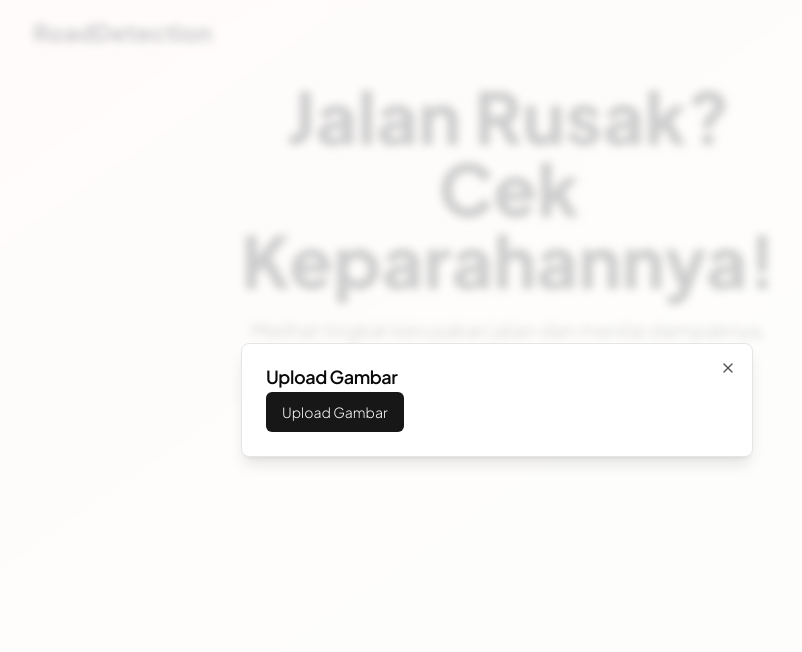
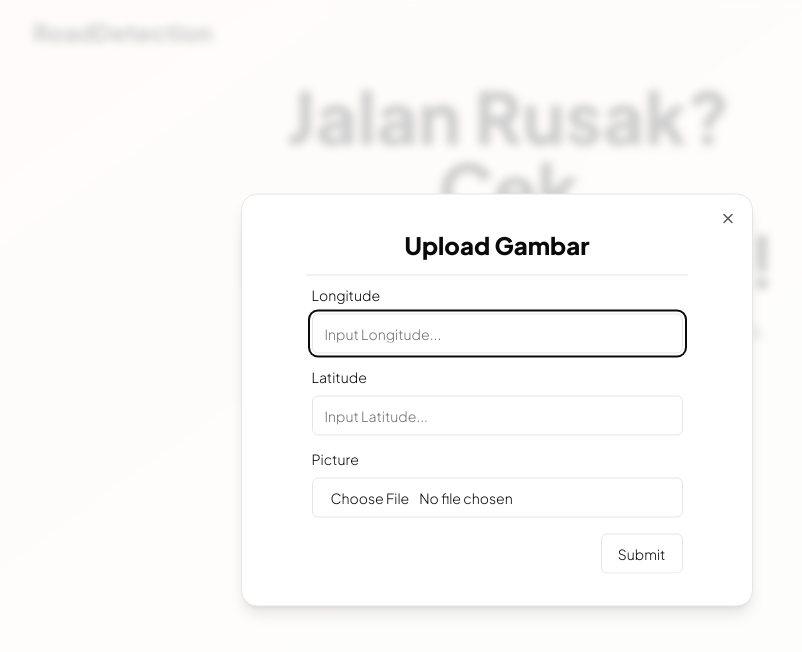
Before and after one commit to faharAhnaf/damaged-roads, a Next.js app: page / in a window 1280 px wide. Both pictures are taken after a click on the button "Upload Gambar ✨". Shown: the top 652 px of the page, without its empty margins (143-945 px from the left). Built offline with nearby package versions, Linux system fonts and the light colour scheme.

Commit message:
feat: add upload dialog

```diff
--- /dev/null
+++ b/components/FormDialog/index.tsx
@@ -0,0 +1,96 @@
+import { SubmitHandler, useForm } from "react-hook-form";
+import { Button } from "../ui/button";
+import { Input } from "../ui/input";
+import { Label } from "../ui/label";
+import { z } from "zod";
+import { zodResolver } from "@hookform/resolvers/zod";
+import ErrorMessage from "../core/messages/ErrorMessage";
+
+const schema = z.object({
+  longitude: z.number().min(-180).max(180),
+  latitude: z.number().min(-90).max(90),
+  pictureName: z.string().nonempty("File name is required"),
+});
+
+type FormData = z.infer<typeof schema>;
+
+export default function FormDialog() {
+  const {
+    register,
+    handleSubmit,
+    setValue,
+    formState: { errors },
+  } = useForm<FormData>({
+    resolver: zodResolver(schema),
+  });
+
+  const onSubmit: SubmitHandler<FormData> = (data) => {
+    console.log(data);
+  };
+
+  return (
+    <form onSubmit={handleSubmit(onSubmit)}>
+      <ul className="grid gap-4">
+        <li>
+          <div className="grid w-full max-w-sm items-center gap-3">
+            <Label htmlFor="longitude">Longitude</Label>
+            <Input
+              type="text"
+              id="longitude"
+              placeholder="Input Longitude..."
+              {...register("longitude", { valueAsNumber: true })}
+              onChange={(e) => {
+                e.target.value = e.target.value.replace(",", ".");
+              }}
+            />
+            {errors.longitude && (
+              <ErrorMessage message={errors.longitude.message} />
+            )}
+          </div>
+        </li>
+        <li>
+          <div className="grid w-full max-w-sm items-center gap-3">
+            <Label htmlFor="latitude">Latitude</Label>
+            <Input
+              type="text"
+              id="latitude"
+              placeholder="Input Latitude..."
+              {...register("latitude", { valueAsNumber: true })}
+              onChange={(e) => {
+                e.target.value = e.target.value.replace(",", ".");
+              }}
+            />
+            {errors.latitude && (
+              <ErrorMessage message={errors.latitude.message} />
+            )}
+          </div>
+        </li>
+        <li>
+          <div className="grid w-full max-w-sm items-center gap-3">
+            <Label htmlFor="picture">Picture</Label>
+            <Input
+              id="picture"
+              type="file"
+              onChange={(e: React.ChangeEvent<HTMLInputElement>) => {
+                const file = e.target.files?.[0];
+                if (file) {
+                  setValue("pictureName", file.name);
+                } else {
+                  setValue("pictureName", "");
+                }
+              }}
+            />
+            {errors.pictureName && (
+              <ErrorMessage message={errors.pictureName.message} />
+            )}
+          </div>
+        </li>
+        <li className="flex w-full justify-end">
+          <Button variant={"outline"} type="submit">
+            Submit
+          </Button>
+        </li>
+      </ul>
+    </form>
+  );
+}
--- a/components/UploadDialog/index.tsx
+++ b/components/UploadDialog/index.tsx
@@ -2,24 +2,25 @@
 import {
   Dialog,
   DialogContent,
-  DialogDescription,
   DialogHeader,
   DialogTitle,
 } from "@/components/ui/dialog";
-import { Button } from "@/components/ui/button";
 import { useUploadDialog } from "@/stores/upload-dialog-store";
+import FormDialog from "../FormDialog";
+import { Separator } from "../ui/separator";
 
 export default function UploadDialog() {
   const { open, setOpen } = useUploadDialog();
 
   return (
     <Dialog open={open} onOpenChange={setOpen} modal={true}>
-      <DialogContent>
-        <DialogHeader>
-          <DialogTitle>Upload Gambar</DialogTitle>
-          <DialogDescription>
-            <Button>Upload Gambar</Button>
-          </DialogDescription>
+      <DialogContent className="gap-0 overflow-hidden p-0 md:rounded-2xl">
+        <DialogHeader className="items-center justify-center space-y-3 px-16 py-8">
+          <DialogTitle className="font-display text-2xl font-bold leading-normal tracking-normal">
+            Upload Gambar
+          </DialogTitle>
+          <Separator />
+          <FormDialog />
         </DialogHeader>
       </DialogContent>
     </Dialog>
--- /dev/null
+++ b/components/core/messages/ErrorMessage.tsx
@@ -0,0 +1,7 @@
+export default function ErrorMessage({
+  message,
+}: {
+  message: string | undefined;
+}) {
+  return <p className="text-red-500 text-sm">{message?.split(",")[0]}</p>;
+}
--- /dev/null
+++ b/components/ui/input.tsx
@@ -0,0 +1,22 @@
+import * as React from "react"
+
+import { cn } from "@/lib/utils"
+
+const Input = React.forwardRef<HTMLInputElement, React.ComponentProps<"input">>(
+  ({ className, type, ...props }, ref) => {
+    return (
+      <input
+        type={type}
+        className={cn(
+          "flex h-10 w-full rounded-md border border-input bg-background px-3 py-2 text-base ring-offset-background file:border-0 file:bg-transparent file:text-sm file:font-medium file:text-foreground placeholder:text-muted-foreground focus-visible:outline-none focus-visible:ring-2 focus-visible:ring-ring focus-visible:ring-offset-2 disabled:cursor-not-allowed disabled:opacity-50 md:text-sm",
+          className
+        )}
+        ref={ref}
+        {...props}
+      />
+    )
+  }
+)
+Input.displayName = "Input"
+
+export { Input }
--- /dev/null
+++ b/components/ui/label.tsx
@@ -0,0 +1,26 @@
+"use client"
+
+import * as React from "react"
+import * as LabelPrimitive from "@radix-ui/react-label"
+import { cva, type VariantProps } from "class-variance-authority"
+
+import { cn } from "@/lib/utils"
+
+const labelVariants = cva(
+  "text-sm font-medium leading-none peer-disabled:cursor-not-allowed peer-disabled:opacity-70"
+)
+
+const Label = React.forwardRef<
+  React.ElementRef<typeof LabelPrimitive.Root>,
+  React.ComponentPropsWithoutRef<typeof LabelPrimitive.Root> &
+    VariantProps<typeof labelVariants>
+>(({ className, ...props }, ref) => (
+  <LabelPrimitive.Root
+    ref={ref}
+    className={cn(labelVariants(), className)}
+    {...props}
+  />
+))
+Label.displayName = LabelPrimitive.Root.displayName
+
+export { Label }
--- /dev/null
+++ b/components/ui/separator.tsx
@@ -0,0 +1,31 @@
+"use client"
+
+import * as React from "react"
+import * as SeparatorPrimitive from "@radix-ui/react-separator"
+
+import { cn } from "@/lib/utils"
+
+const Separator = React.forwardRef<
+  React.ElementRef<typeof SeparatorPrimitive.Root>,
+  React.ComponentPropsWithoutRef<typeof SeparatorPrimitive.Root>
+>(
+  (
+    { className, orientation = "horizontal", decorative = true, ...props },
+    ref
+  ) => (
+    <SeparatorPrimitive.Root
+      ref={ref}
+      decorative={decorative}
+      orientation={orientation}
+      className={cn(
+        "shrink-0 bg-border",
+        orientation === "horizontal" ? "h-[1px] w-full" : "h-full w-[1px]",
+        className
+      )}
+      {...props}
+    />
+  )
+)
+Separator.displayName = SeparatorPrimitive.Root.displayName
+
+export { Separator }
--- a/package.json
+++ b/package.json
@@ -9,7 +9,10 @@
     "lint": "next lint"
   },
   "dependencies": {
+    "@hookform/resolvers": "^3.9.1",
     "@radix-ui/react-dialog": "^1.1.4",
+    "@radix-ui/react-label": "^2.1.1",
+    "@radix-ui/react-separator": "^1.1.1",
     "@radix-ui/react-slot": "^1.1.1",
     "class-variance-authority": "^0.7.1",
     "clsx": "^2.1.1",
@@ -17,8 +20,10 @@
     "next": "15.1.3",
     "react": "^19.0.0",
     "react-dom": "^19.0.0",
+    "react-hook-form": "^7.54.2",
     "tailwind-merge": "^2.6.0",
     "tailwindcss-animate": "^1.0.7",
+    "zod": "^3.24.1",
     "zustand": "^5.0.2"
   },
   "devDependencies": {
```
Also changed, not shown: 1 other file (tests, documents, lock files or other folders).
